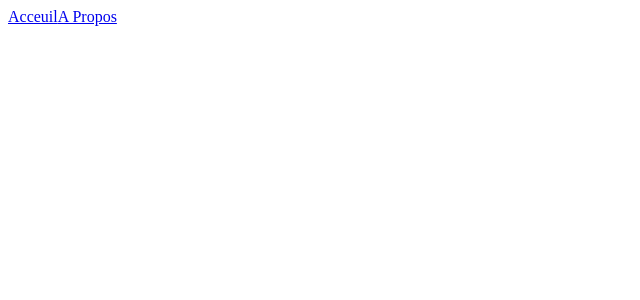
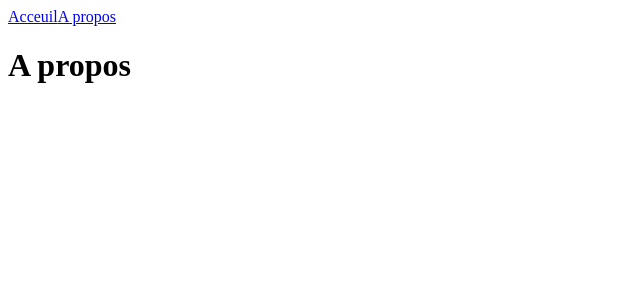
Before and after one commit to Matthieu-Vachet/Projet-8-openclassrooms-Projet-Kasa, a React (Vite) app: page /apropos in a window 1280 px wide. Before the commit this address had no page. Shown: the top 300 px of the page, without its empty margins (0-640 px from the left). Built offline with nearby package versions, Linux system fonts and the light colour scheme.

Commit message:
Add routing

```diff
--- a/src/components/Header/index.jsx
+++ b/src/components/Header/index.jsx
@@ -4,7 +4,7 @@ function header() {
     return (
         <nav>
             <Link to= "/">Acceuil</Link>
-            <Link to="/Apropos">A Propos</Link>
+            <Link to= "/apropos">A propos</Link>
         </nav>
     )
 }
--- a/src/main.jsx
+++ b/src/main.jsx
@@ -3,6 +3,8 @@ import ReactDOM from 'react-dom/client'
 import { BrowserRouter as Router, Routes, Route } from 'react-router-dom'
 import Header from './components/Header'
 import Home from './pages/Home'
+import Apropos from './pages/Apropos'
+import Error from './pages/Error'
 
 
 ReactDOM.createRoot(document.getElementById('root')).render(
@@ -11,6 +13,8 @@ ReactDOM.createRoot(document.getElementById('root')).render(
       <Header />
       <Routes>
         <Route path="/" element={<Home />} />
+        <Route path="/apropos" element={<Apropos />} />
+        <Route path="*" element={<Error />} />
       </Routes>
     </Router>
     {/* <App /> */}
--- /dev/null
+++ b/src/pages/Apropos/index.jsx
@@ -0,0 +1,9 @@
+function Apropos() {
+    return (
+        <div>
+            <h1>{`A propos`}</h1>
+        </div>
+    )
+}
+
+export default Apropos
--- /dev/null
+++ b/src/pages/Error/index.jsx
@@ -0,0 +1,9 @@
+function Error () {
+    return (
+        <div>
+            <h1>{`Erreur 404`}</h1>
+        </div>
+    )
+}
+
+export default Error
```
Also changed, not shown: src/pages/Logements/index.js (added, +9 -0 lines).
